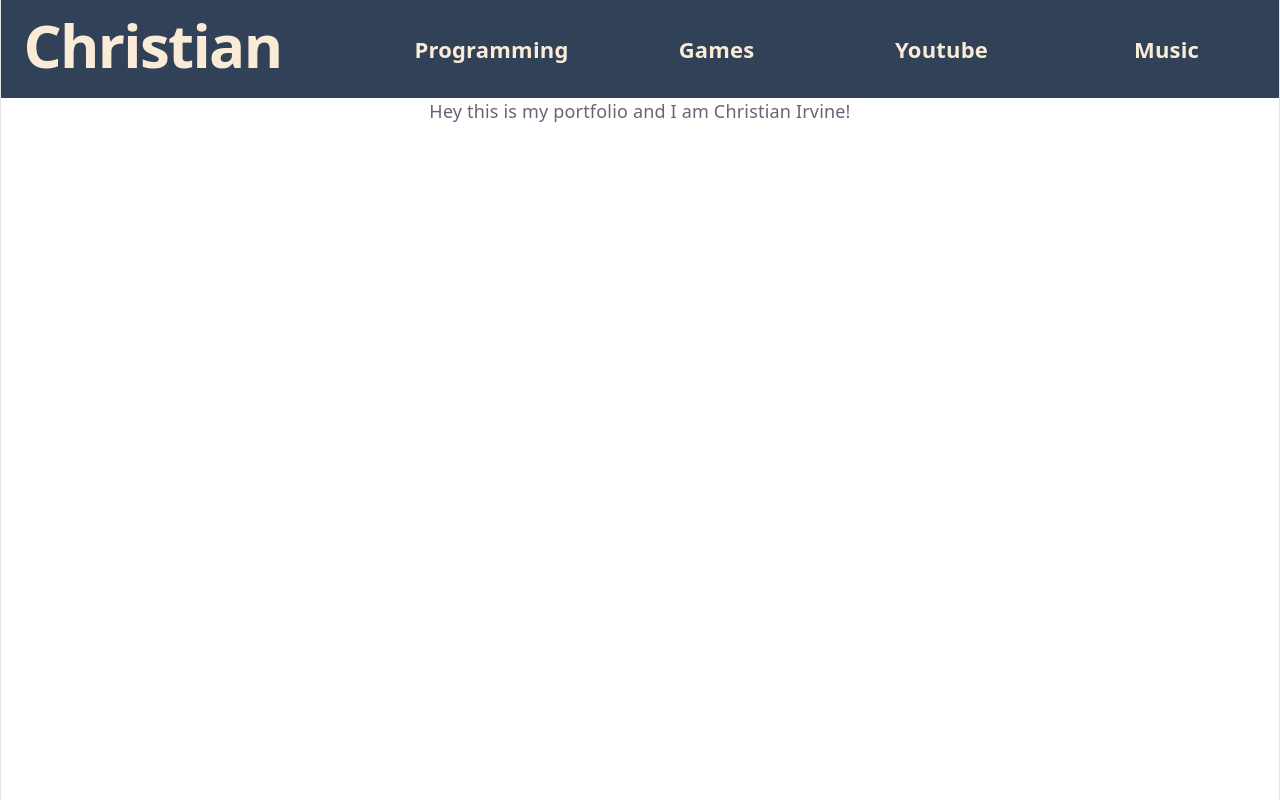
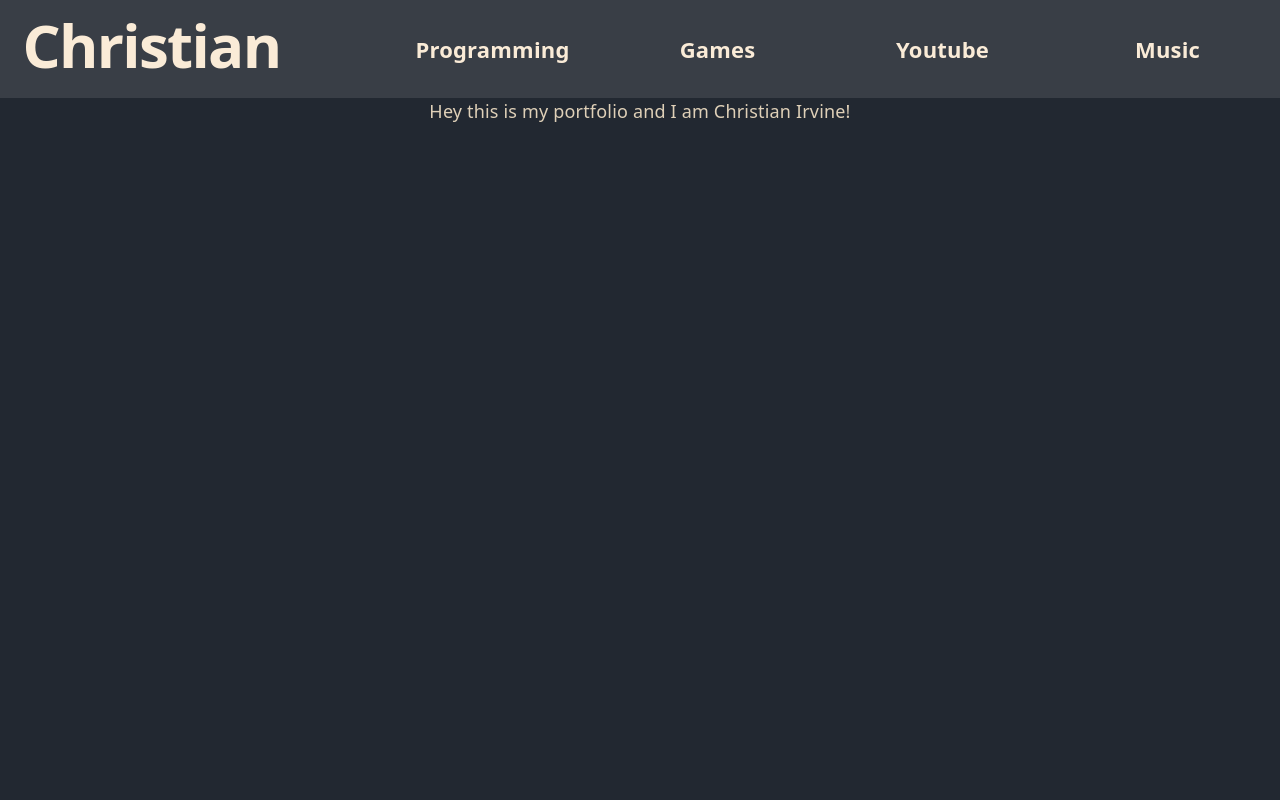
Before and after one commit to Christian-Irvine/portfolio-christian-irvine, a React (Vite) app: page /#/ in a window 1280 px wide. Built offline with nearby package versions, Linux system fonts and the light colour scheme.

Commit message:
feat: style headers and page to be dark

```diff
--- a/src/App.css
+++ b/src/App.css
@@ -12,3 +12,21 @@ h1 {
 h3 {
   font-size: 22px;
 }
+
+p {
+  font-size: 18px;
+  color: #dfd0b8;
+}
+
+#root {
+  background-color: #222831;
+}
+
+.navbar,
+.navbar-button {
+  background-color: #393e46;
+}
+
+.navbar-button:hover {
+   background-color: #2a2d32;
+}
--- a/src/components/Home.tsx
+++ b/src/components/Home.tsx
@@ -2,9 +2,9 @@ import '../App.css'
 
 const Home: React.FC =() => {
   return (
-    <>
+    <div>
       <p>Hey this is my portfolio and I am Christian Irvine!</p>
-    </>
+    </div>
   )
 }
 
--- a/src/components/NavBar.tsx
+++ b/src/components/NavBar.tsx
@@ -24,13 +24,13 @@ const NavBar: React.FC = () => {
 
   return (
     <>
-      <div className="bg-slate-700 flex justify-end w-full">
+      <div className="flex justify-end w-full navbar">
         <Link className="mr-auto px-5" to={`/`}>
           <h1>Christian</h1>
         </Link>
         {routes.map((route: NavPair) => (
           <Link to={`/${route.key}`} key={route.key}>
-            <div className="w-50 py-8 hover:bg-slate-800">
+            <div className="w-50 py-8 navbar-button">
               <h3>{route.name}</h3>
             </div>
           </Link>
--- a/src/index.css
+++ b/src/index.css
@@ -63,7 +63,6 @@ html, body, #root {
   max-width: 100%;
   margin: 0 auto;
   text-align: center;
-  border-inline: 1px solid var(--border);
   min-height: 100svh;
   display: flex;
   flex-direction: column;
```
